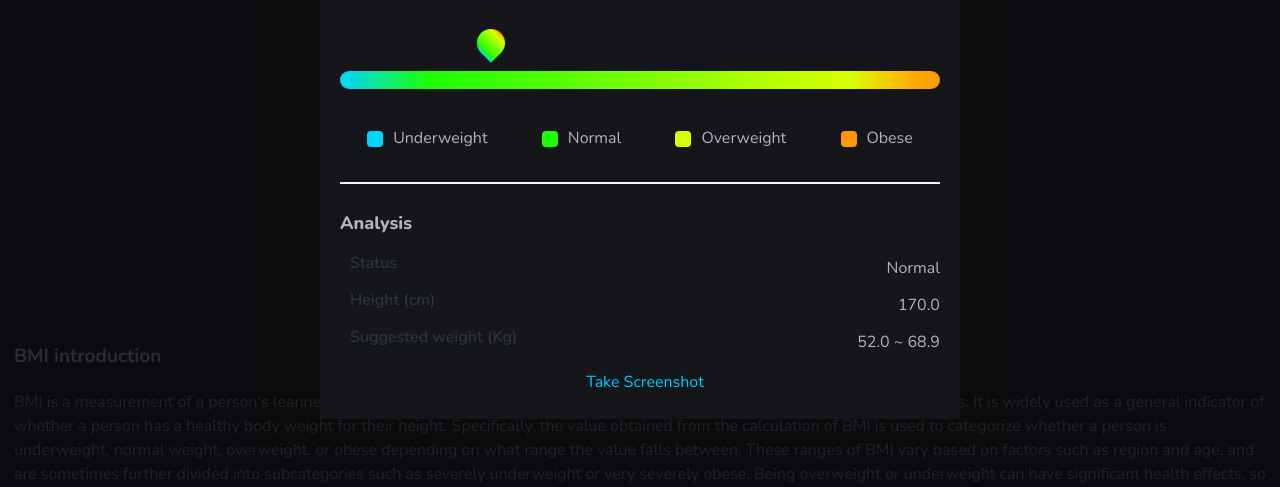
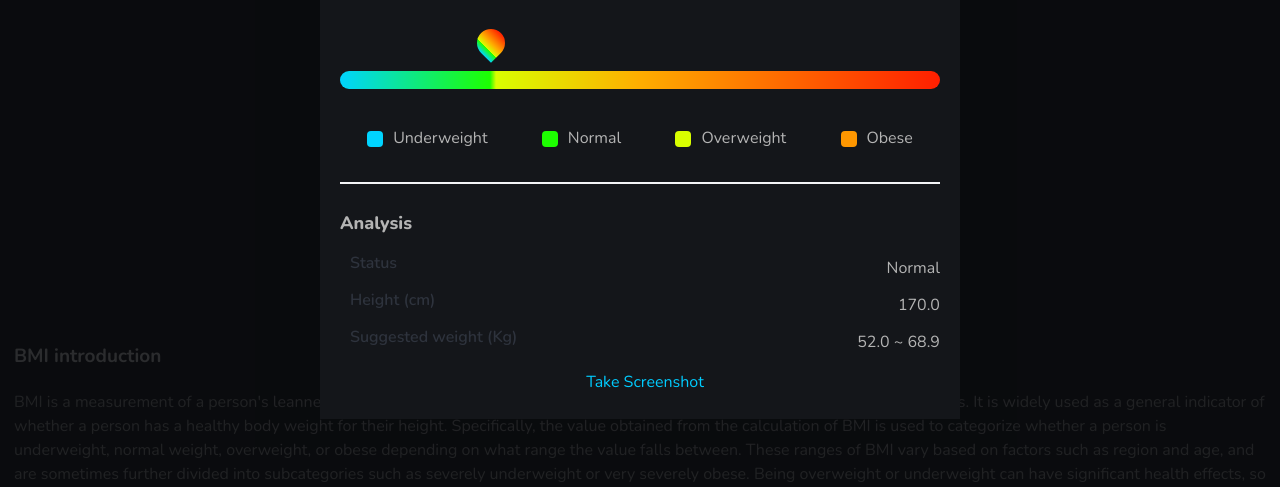
Before and after one commit to hctilg/bmi, a plain HTML site: page index.html in a window 1280 px wide. Both pictures are taken after a click on the button "Calculate". Shown: the part 313-800 px from the top of the page. Drawn offline with nearby package versions, Linux system fonts and the light colour scheme.

Commit message:
Updated :D

```diff
--- a/script.js
+++ b/script.js
@@ -86,18 +86,16 @@ function calculateBMI(age, sex, weight, height) {
   }
 }
 
-function getElementDimensions(element) {
-  var rect = element.getBoundingClientRect();
-  return { width: rect.width, height: rect.height };
-}
-
 document.addEventListener('DOMContentLoaded', ev => {
 
   // set the body to full width and height
   document.body.style.setProperty("--height", `${innerHeight}px`);
   document.body.style.setProperty("--width", `${innerWidth}px`);
 
-  const close_model = (ev) => document.querySelector("#result").classList.remove('is-active');
+  const close_model = (ev) => {
+    document.querySelector("#result").classList.remove('is-active');
+    document.querySelector("#chart-box .chart").classList.remove("adults");
+  };
   const modelBackground = document.querySelector("#result > div.modal-background");
   const modelClose = document.querySelector("#result > button.modal-close");
 
@@ -136,6 +134,7 @@ document.addEventListener('DOMContentLoaded', ev => {
     let weight_status = "Unknown";
 
     if (age >= 20) {
+      document.querySelector("#chart-box .chart").classList.add("adults");
       if (data.mainBMI < 16) weight_status = "Severe Thinness";
       else if (data.mainBMI <= 17) weight_status = "Moderate Thinness";
       else if (data.mainBMI <= 18.5) weight_status = "Mild Thinness";
--- a/style.css
+++ b/style.css
@@ -138,6 +138,14 @@ header h1 {
   background: -webkit-linear-gradient(90deg, rgba(0,212,255,1) 0%, rgba(29,255,0,1) 15%, rgba(217,255,0,1) 85%, rgba(255,173,0,1) 95%, rgba(255,151,0,1) 100%);
   background: linear-gradient(90deg, rgba(0,212,255,1) 0%, rgba(29,255,0,1) 15%, rgba(217,255,0,1) 85%, rgba(255,173,0,1) 95%, rgba(255,151,0,1) 100%);
   filter: progid:DXImageTransform.Microsoft.gradient(startColorstr="#00d4ff",endColorstr="#ff9700",GradientType=1);
+}
+
+#chart-box .chart.adults {
+  background: rgb(0,212,255);
+  background: -moz-linear-gradient(90deg, rgba(0,212,255,1) 0%, rgba(29,255,0,1) 25%, rgba(217,255,0,1) 26%, rgba(255,173,0,1) 50%, rgba(255,31,0,1) 100%);
+  background: -webkit-linear-gradient(90deg, rgba(0,212,255,1) 0%, rgba(29,255,0,1) 25%, rgba(217,255,0,1) 26%, rgba(255,173,0,1) 50%, rgba(255,31,0,1) 100%);
+  background: linear-gradient(90deg, rgba(0,212,255,1) 0%, rgba(29,255,0,1) 25%, rgba(217,255,0,1) 26%, rgba(255,173,0,1) 50%, rgba(255,31,0,1) 100%);
+  filter: progid:DXImageTransform.Microsoft.gradient(startColorstr="#00d4ff",endColorstr="#ff1f00",GradientType=1);
 }
 
 #chart-box .bar {
```
